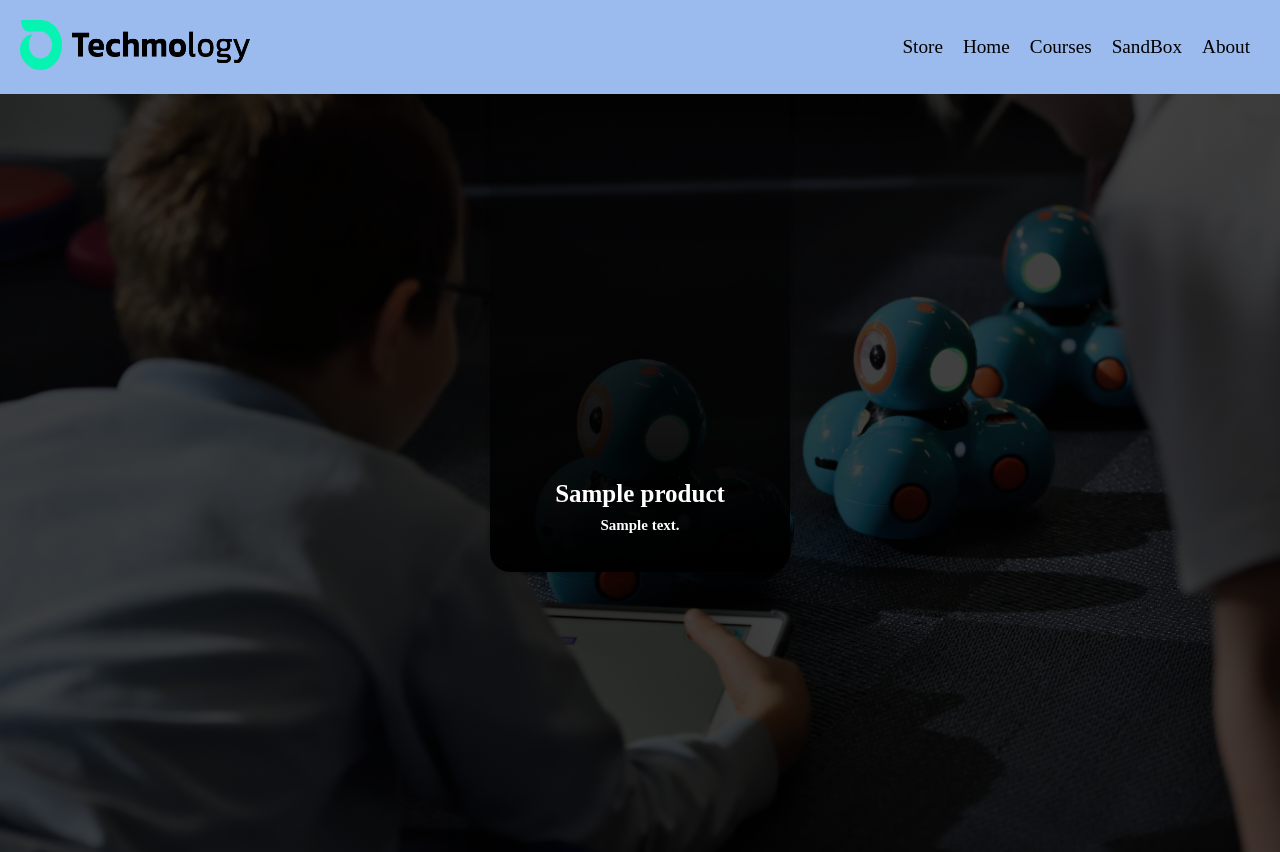
After one commit to isif00/Junction-X-Challenge, a Django app: page /store/ in a window 1280 px wide; the page is wider, and only the part inside the window is pictured. The commit adds this page. Run offline with Django 4.2, Linux system fonts and the light colour scheme; tables that the repository leaves empty hold one stand-in row (values such as "Sample post"); grey boxes marked "Sample" are stand-in pictures.

Commit message:
Adding Store

```diff
--- a/Techmology/Techmology/urls.py
+++ b/Techmology/Techmology/urls.py
@@ -21,6 +21,6 @@
 
 urlpatterns = [
     path('admin/', admin.site.urls),
-    path('', include("home.urls"))
+    path('', include("home.urls")),
 
 ]+ static(settings.MEDIA_URL, document_root=settings.MEDIA_ROOT)
--- a/Techmology/home/admin.py
+++ b/Techmology/home/admin.py
@@ -1,7 +1,8 @@
 from django.contrib import admin
-from .models import Question
+from .models import Question, Products
 
 
 # Register your models here.
 
 admin.site.register(Question)
+admin.site.register(Products)
--- a/Techmology/home/models.py
+++ b/Techmology/home/models.py
@@ -4,7 +4,19 @@
 class Question (models.Model):
     question = models.CharField(max_length=255)
 
+    def __str__(self):
+        return self.name
 
 
+class Products (models.Model):
+    title = models.CharField(max_length=250)
+    description = models.CharField(max_length=250, default="")
+    image = models.ImageField(upload_to="user-images")
+    link = models.URLField(max_length=200)
+    publish_date = models.DateField(auto_now_add=True)
+
+    class Meta:
+        ordering = ['-publish_date']
+
     def __str__(self):
-        return self.name
+        return self.title
--- a/Techmology/home/urls.py
+++ b/Techmology/home/urls.py
@@ -3,10 +3,11 @@
 from django.conf import settings
 from django.conf.urls.static import static
 
-
+app_name = 'home'
 
 urlpatterns = [
     path('', views.home, name='home'),
+    path('store/', views.store, name='store'),
 ]
 
 if settings.DEBUG:
--- a/Techmology/home/views.py
+++ b/Techmology/home/views.py
@@ -1,6 +1,7 @@
 import os
 from django.shortcuts import render
 from .forms import QuestionForm
+from .models import Products
 from dotenv import load_dotenv
 import openai
 
@@ -9,19 +10,26 @@
 
 openai.api_key = os.getenv('API_KEY')
 
+
+def store(request):
+    products = Products.objects.all()
+    context = {'products': products}
+    return render(request, 'store.html', context)
+
 def home(request):
     form = QuestionForm()
+    formatted_response = ''
     if request.method == 'POST':
         question = request.POST['question']
         response = openai.Completion.create(model="text-davinci-003", prompt=question, temperature=1, max_tokens=1000)
         formatted_response = response['choices'][0]['text']
         print(question)
-        form = QuestionForm()
+        form = QuestionForm(request.POST)
         if form.is_valid():
             form.save()
 
     context = {
         'form': form,
         'formatted_response': formatted_response,
-        }
+    }
     return render(request, 'home.html', context)
--- a/Techmology/static/css/style.css
+++ b/Techmology/static/css/style.css
@@ -236,3 +236,70 @@
     color: #fff;
     cursor: pointer;
   }
+
+  .projects-container {
+    display: flex;
+    flex-direction: row;
+    justify-content: center;
+    margin: 50px;
+}
+
+.projects-container button{
+    width: 300px;
+    height: 500px;
+    padding: 25px 0;
+    margin: 20px 10px;
+    border-radius: 20px;
+    font-weight: bold;
+    background: linear-gradient(to top, rgba(0,0,0, 1), rgba(0, 0, 0, 0));
+    color: white;
+    cursor: pointer;
+    position: relative;
+    overflow: hidden;
+    box-shadow: 0 2px 4px rgba(0, 0, 0, 0.2);
+    transition: box-shadow 0.5s;
+    outline: none;
+    border: transparent;
+
+}
+
+.projects-container img{
+    position: absolute;
+    top: 0;
+    left: 0;
+    width: 100%;
+    height: 100%;
+    object-fit: cover;
+    z-index: -1;
+}
+
+.projects-container button h1 {
+    position: relative;
+    top: 40%;
+    left: 0%;
+    font-size: 25px;
+}
+
+.projects-container button p {
+    position: relative;
+    top: 42%;
+    left: 0%;
+    font-size: 15px;
+}
+
+.projects-container button:hover{
+    box-shadow: 10px 10px 10px rgba(0, 0, 0, 0.5);
+}
+
+
+.projects-container button:hover h1{
+    top: 0%;
+}
+.projects-container button:hover p{
+    top: 10%;
+}
+
+.projects-container button:hover{
+    background: linear-gradient(to top, rgba(0,150,128, 1), rgba(0, 0, 0, 0.25));
+
+}
--- a/Techmology/static/js/behaviours.js
+++ b/Techmology/static/js/behaviours.js
@@ -3,4 +3,4 @@
       top: window.innerHeight,
       behavior: 'smooth'
     });
-  }
+}
--- a/Techmology/templates/base.html
+++ b/Techmology/templates/base.html
@@ -15,8 +15,8 @@
         <div class="navbar">
             <a href="#"><img src="{% static 'img/Logo.png' %}" alt="Logo"></a>
             <ul>
-                <li><a href="#">Home</a></li>
-                <li><a href="#">Store</a></li>
+                <li><a href="{% url 'home:store' %}">Store</a></li>
+                <li><a href="{% url 'home:home' %}">Home</a></li>
                 <li><a href="#">Courses</a></li>
                 <li><a href="#">SandBox</a></li>
                 <li><a href="#">About</a></li>
--- a/Techmology/templates/home.html
+++ b/Techmology/templates/home.html
@@ -11,6 +11,7 @@
         </div>
         <button onclick="scrollDown()">scrollDown<span></span></button>
     </header>
+
     <div class="chat-box">
       <div class="chat-area" id="chat-area">
         <div class="chat-message">
--- /dev/null
+++ b/Techmology/templates/store.html
@@ -0,0 +1,16 @@
+{% extends "base.html" %}
+
+{% block content %}
+{% load static %}
+
+<div class="projects-container">
+    {% for product in products %}
+        <button onclick="window.open('{{ product.link }}', '_blank')" id="project" type="button">
+            <img src="{{ product.image.url }}">
+            <h1>{{ product.title }}</h1>
+            <p>{{ product.description }}</p>
+        </button>
+    {% endfor %}
+</div>
+
+{% endblock %}
```
Also changed, not shown: Techmology/home/migrations/0002_products.py (added).
